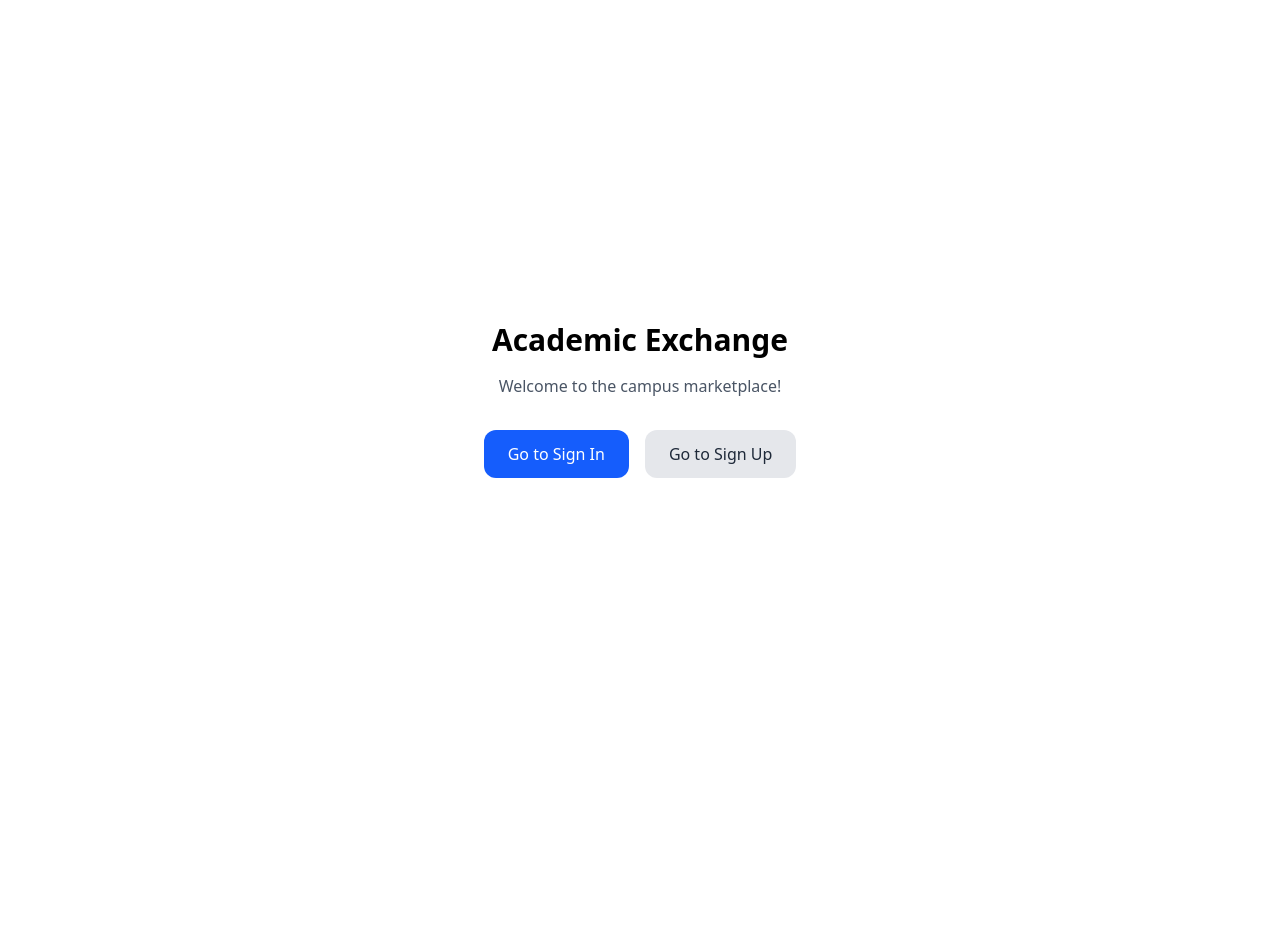
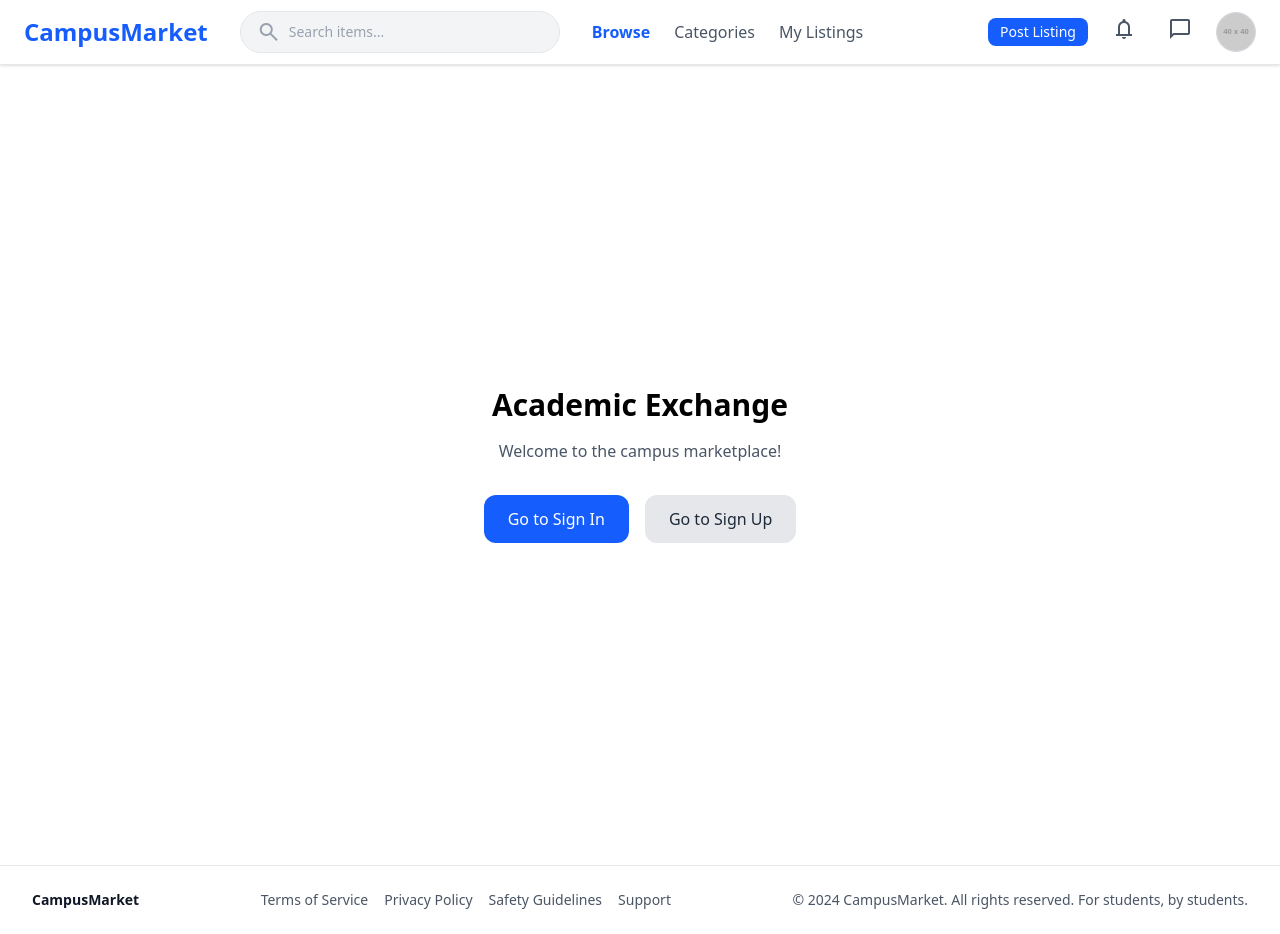
Before and after one commit to iotb-tech/Campus-Marketplace, a Next.js app: page / in a window 1280 px wide. Before the commit the page ends 800 px from the top, so only its background shows below. Built offline with nearby package versions, Linux system fonts and the light colour scheme.

Commit message:
Implement navigation and footer components; update layout structure and error handling in sign-in function

```diff
--- a/src/app/auth/actions.ts
+++ b/src/app/auth/actions.ts
@@ -16,11 +16,7 @@ export async function signIn(formData: FormData) {
   });
 
   if (error) {
-<<<<<<< HEAD
-    redirect("/sign-in?error=Invalid%20email%20or%20password");
-=======
     redirect(`/signin?error=${encodeURIComponent(error.message)}`);
->>>>>>> main
   }
 
   revalidatePath("/", "layout");
--- /dev/null
+++ b/src/app/components/button.tsx
@@ -0,0 +1,47 @@
+'use client';
+
+import React from 'react';
+
+interface ButtonProps {
+  children: React.ReactNode;
+  onClick?: () => void;
+  variant?: 'primary' | 'secondary' | 'outline';
+  size?: 'sm' | 'md' | 'lg';
+  className?: string;
+  type?: 'button' | 'submit' | 'reset';
+}
+
+const Button: React.FC<ButtonProps> = ({
+  children,
+  onClick,
+  variant = 'primary',
+  size = 'md',
+  className = '',
+  type = 'button',
+}) => {
+  const baseStyles = 'font-medium rounded-lg transition-colors duration-200 active:opacity-80 whitespace-nowrap';
+
+  const variants = {
+    primary: 'bg-blue-600 text-white hover:bg-blue-700',
+    secondary: 'bg-gray-200 text-gray-800 border border-gray-300 hover:bg-gray-300',
+    outline: 'border border-gray-300 text-gray-800 hover:bg-gray-100',
+  };
+
+  const sizes = {
+    sm: 'py-1 px-2 sm:px-3 text-xs sm:text-sm',
+    md: 'py-2 px-3 sm:px-4 text-sm sm:text-base',
+    lg: 'py-3 px-4 sm:px-6 text-base sm:text-lg',
+  };
+
+  return (
+    <button
+      type={type}
+      onClick={onClick}
+      className={`${baseStyles} ${variants[variant]} ${sizes[size]} ${className}`}
+    >
+      {children}
+    </button>
+  );
+};
+
+export default Button;
--- /dev/null
+++ b/src/app/components/footer.tsx
@@ -0,0 +1,38 @@
+'use client';
+
+import React from 'react';
+
+const Footer: React.FC = () => {
+  const footerLinks = [
+    { text: 'Terms of Service', href: '/terms' },
+    { text: 'Privacy Policy', href: '/privacy' },
+    { text: 'Safety Guidelines', href: '/safety' },
+    { text: 'Support', href: '/support' },
+  ];
+
+  return (
+    <footer className="w-full border-t border-gray-200 bg-white">
+      <div className="mx-auto flex max-w-7xl flex-col items-center justify-between gap-4 px-4 py-6 text-sm text-gray-600 md:flex-row md:px-6 lg:px-8">
+        <div className="font-semibold text-gray-900">CampusMarket</div>
+
+        <div className="flex flex-wrap justify-center gap-4">
+          {footerLinks.map((link) => (
+            <a
+              key={link.text}
+              href={link.href}
+              className="transition-colors hover:text-gray-900 hover:underline"
+            >
+              {link.text}
+            </a>
+          ))}
+        </div>
+
+        <div className="text-center md:text-right">
+          © 2024 CampusMarket. All rights reserved. For students, by students.
+        </div>
+      </div>
+    </footer>
+  );
+};
+
+export default Footer;
--- /dev/null
+++ b/src/app/components/nav.tsx
@@ -0,0 +1,152 @@
+'use client';
+
+import React, { useState } from 'react';
+import Link from 'next/link';
+import Button from './button';
+
+interface NavProps {
+  userAvatar?: string;
+  userName?: string;
+}
+
+const Nav: React.FC<NavProps> = ({
+  userAvatar = "https://via.placeholder.com/40",
+  userName = "User"
+}) => {
+  const [mobileMenuOpen, setMobileMenuOpen] = useState(false);
+
+  return (
+    <header className="bg-white sticky top-0 w-full z-50 border-b border-gray-200 shadow-sm">
+      <div className="flex justify-between items-center h-16 px-4 sm:px-6 max-w-7xl mx-auto">
+        {/* Brand */}
+        <Link className="text-xl sm:text-2xl font-bold text-blue-600" href="/">
+          CampusMarket
+        </Link>
+
+        {/* Desktop Navigation */}
+        <div className="hidden md:flex items-center gap-8 flex-1 mx-8">
+          {/* Search Bar */}
+          <div className="hidden lg:flex items-center bg-gray-100 rounded-full px-4 py-2 border border-gray-200 focus-within:border-blue-500 flex-1 max-w-xs">
+            <span className="material-symbols-outlined text-gray-400 mr-2">search</span>
+            <input
+              className="bg-transparent border-none outline-none w-full text-sm text-gray-800 placeholder:text-gray-400"
+              placeholder="Search items..."
+              type="text"
+            />
+          </div>
+
+          {/* Nav Links */}
+          <nav className="flex items-center gap-6">
+            <Link className="text-blue-600 font-semibold hover:text-blue-700 transition-colors" href="/browse">
+              Browse
+            </Link>
+            <Link className="text-gray-600 hover:text-blue-600 transition-colors" href="/categories">
+              Categories
+            </Link>
+            <Link className="text-gray-600 hover:text-blue-600 transition-colors" href="/my-listings">
+              My Listings
+            </Link>
+          </nav>
+        </div>
+
+        {/* Desktop Actions */}
+        <div className="hidden md:flex items-center gap-4">
+          <Button
+            variant="primary"
+            size="sm"
+            onClick={() => {/* Navigate to post listing */}}
+          >
+            Post Listing
+          </Button>
+
+          <button className="p-2 text-gray-600 hover:text-blue-600 transition-colors">
+            <span className="material-symbols-outlined">notifications</span>
+          </button>
+          <button className="p-2 text-gray-600 hover:text-blue-600 transition-colors">
+            <span className="material-symbols-outlined">chat_bubble</span>
+          </button>
+
+          <div className="w-10 h-10 rounded-full bg-gray-200 overflow-hidden border border-gray-300 cursor-pointer">
+            <img
+              alt={`${userName} profile avatar`}
+              className="w-full h-full object-cover"
+              src={userAvatar}
+            />
+          </div>
+        </div>
+
+        {/* Mobile Menu Button */}
+        <button
+          className="md:hidden p-2 text-gray-600 hover:text-blue-600 transition-colors"
+          onClick={() => setMobileMenuOpen(!mobileMenuOpen)}
+        >
+          <span className="material-symbols-outlined">menu</span>
+        </button>
+      </div>
+
+      {/* Mobile Menu */}
+      {mobileMenuOpen && (
+        <div className="md:hidden bg-white border-t border-gray-200 p-4">
+          <div className="flex flex-col gap-4">
+            {/* Mobile Search */}
+            <div className="flex items-center bg-gray-100 rounded-lg px-3 py-2 border border-gray-200">
+              <span className="material-symbols-outlined text-gray-400 mr-2">search</span>
+              <input
+                className="bg-transparent border-none outline-none w-full text-sm text-gray-800 placeholder:text-gray-400"
+                placeholder="Search items..."
+                type="text"
+              />
+            </div>
+
+            {/* Mobile Nav Links */}
+            <Link className="px-4 py-2 text-blue-600 font-semibold hover:bg-blue-50 rounded-lg" href="/browse">
+              Browse
+            </Link>
+            <Link className="px-4 py-2 text-gray-600 hover:bg-gray-50 rounded-lg" href="/categories">
+              Categories
+            </Link>
+            <Link className="px-4 py-2 text-gray-600 hover:bg-gray-50 rounded-lg" href="/my-listings">
+              My Listings
+            </Link>
+
+            {/* Mobile Post Listing Button */}
+            <Button
+              variant="primary"
+              size="md"
+              className="w-full"
+              onClick={() => {/* Navigate to post listing */}}
+            >
+              Post Listing
+            </Button>
+
+            {/* Mobile Action Buttons */}
+            <div className="flex gap-2 pt-2 border-t border-gray-200">
+              <button className="flex-1 p-2 text-gray-600 hover:bg-gray-50 rounded-lg flex items-center justify-center gap-2">
+                <span className="material-symbols-outlined">notifications</span>
+                <span className="text-sm">Notifications</span>
+              </button>
+              <button className="flex-1 p-2 text-gray-600 hover:bg-gray-50 rounded-lg flex items-center justify-center gap-2">
+                <span className="material-symbols-outlined">chat_bubble</span>
+                <span className="text-sm">Messages</span>
+              </button>
+            </div>
+
+            {/* Mobile Profile */}
+            <div className="flex items-center gap-3 pt-2 border-t border-gray-200">
+              <div className="w-10 h-10 rounded-full bg-gray-200 overflow-hidden border border-gray-300">
+                <img
+                  alt={`${userName} profile avatar`}
+                  className="w-full h-full object-cover"
+                  src={userAvatar}
+                />
+              </div>
+              <span className="text-gray-800 font-medium">{userName}</span>
+            </div>
+          </div>
+        </div>
+      )}
+    </header>
+  );
+};
+
+export default Nav;
--- a/src/app/dashboard/page.tsx
+++ b/src/app/dashboard/page.tsx
@@ -1,9 +1,5 @@
 import { redirect } from "next/navigation";
-<<<<<<< HEAD
 import { createClient } from "@/app/lib/supabase/server";
-=======
-import { createClient } from "../lib/supabase/server";
->>>>>>> 812232df79914acab66a78a019da20d6793fd70c
 
 export default async function DashboardPage() {
   const supabase = await createClient();
--- a/src/app/layout.tsx
+++ b/src/app/layout.tsx
@@ -1,5 +1,7 @@
 import type { Metadata } from "next";
 import "./globals.css";
+import Nav from "./components/nav";
+import Footer from "./components/footer";
 
 export const metadata: Metadata = {
   title: "Academic Exchange | Login",
@@ -19,7 +21,11 @@ export default function RootLayout({
           href="https://fonts.googleapis.com/css2?family=Material+Symbols+Outlined:wght,FILL@100..700,0..1&display=swap"
         />
       </head>
-      <body>{children}</body>
+      <body className="flex flex-col min-h-screen">
+        <Nav />
+        <main className="flex-grow">{children}</main>
+        <Footer />
+      </body>
     </html>
   );
 }
--- a/tsconfig.json
+++ b/tsconfig.json
@@ -7,6 +7,7 @@
     "strict": true,
     "noEmit": true,
     "esModuleInterop": true,
+    "ignoreDeprecations": "6.0",
     "baseUrl": ".",
     "module": "esnext",
     "moduleResolution": "bundler",
```
